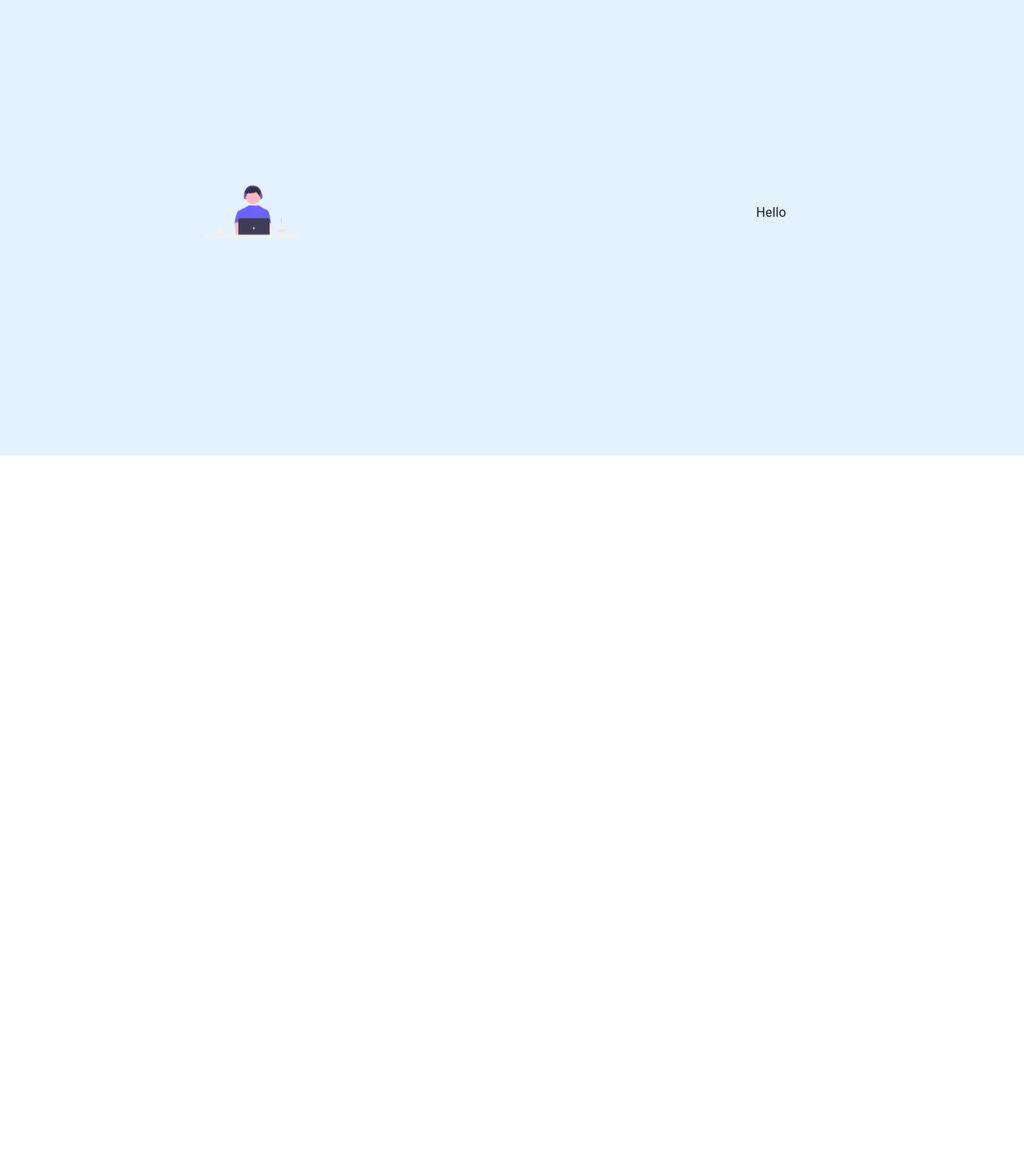
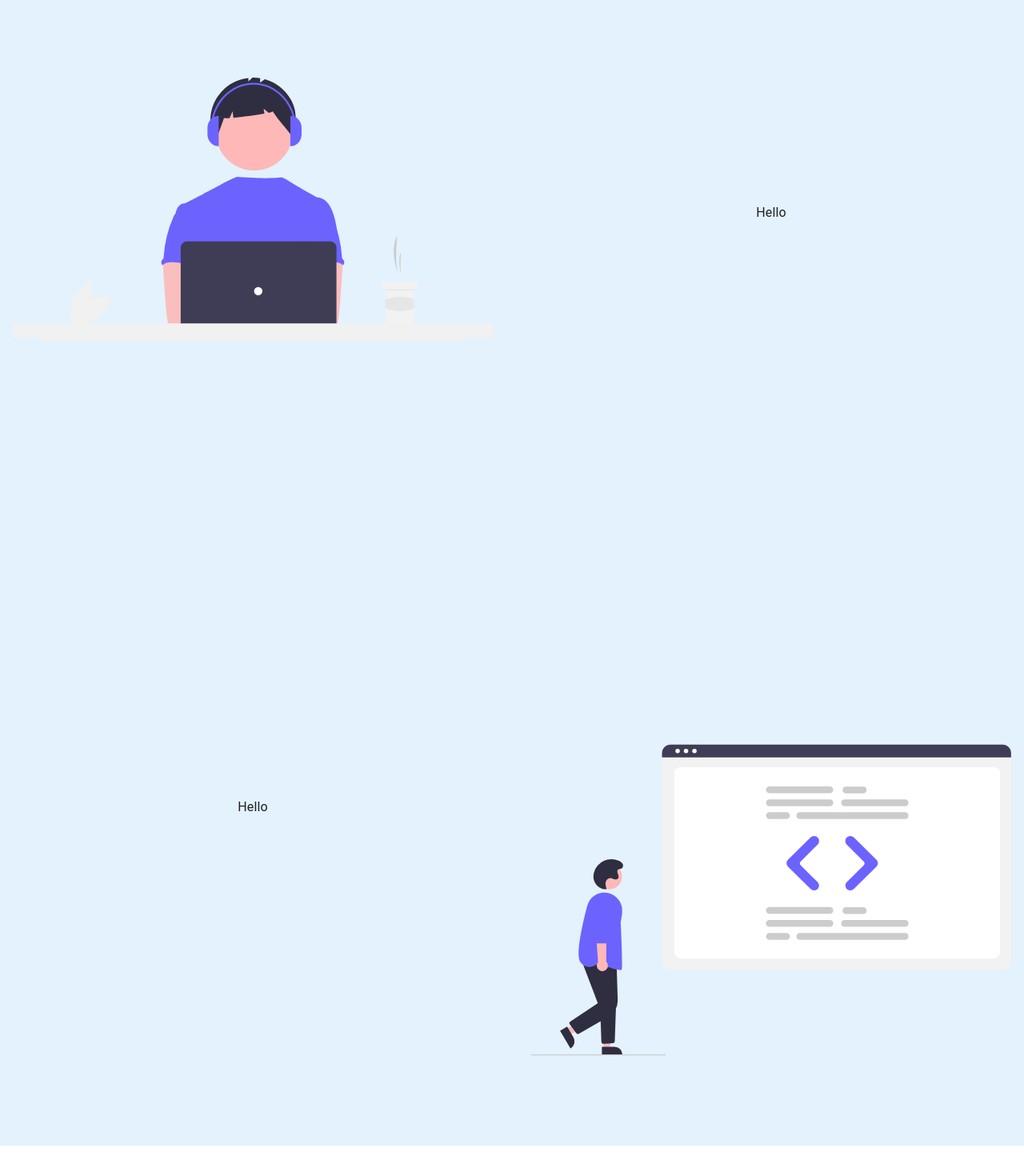
Before and after one commit to nutthanonn/react-shop, a React (Create React App) app: page / in a window 1280 px wide. Shown: the part 2323-3793 px from the top of the page at 80% size. Built offline with nearby package versions, Linux system fonts and the light colour scheme.

Commit message:
[+] react-typescript

```diff
--- a/src/pages/Home.tsx
+++ b/src/pages/Home.tsx
@@ -1,12 +1,9 @@
-import React, { useEffect } from "react";
+import React from "react";
 import { Box, Typography } from "@mui/material";
 import AboutMe from "../components/AboutMe";
 import Cart from "./Cart";
-import { useInView } from "react-intersection-observer";
 
 const Home: React.FC = () => {
-  const { ref, InView } = useInView<boolean>();
-
   return (
     <Box>
       <AboutMe />
--- a/src/pages/roadmap.tsx
+++ b/src/pages/roadmap.tsx
@@ -1,12 +1,49 @@
-import React, { useRef } from "react";
+import React, { useEffect } from "react";
 import { Box, Grid, Typography } from "@mui/material";
 import code from "../images/coding.svg";
-import { motion, useViewportScroll, useTransform } from "framer-motion";
+import codeReview from "../images/codeReview.svg";
+import { motion, useAnimation } from "framer-motion";
 import { blue } from "@mui/material/colors";
+import { useInView } from "react-intersection-observer";
 
 const RoadMap: React.FC = () => {
-  const { scrollYProgress } = useViewportScroll();
-  const scale = useTransform(scrollYProgress, [0, 1], [0.2, 2]);
+  const [refCode, InviewCode] = useInView();
+  const [refCodeReview, InviewCodeReview] = useInView();
+  const animation = useAnimation();
+  const animationCode = useAnimation();
+
+  useEffect(() => {
+    if (InviewCode) {
+      animation.start({
+        x: 0,
+        opacity: 1,
+        transition: {
+          type: "spring",
+          delay: 0.4,
+        },
+      });
+    } else {
+      animation.start({
+        x: -100,
+        opacity: 0,
+      });
+    }
+    if (InviewCodeReview) {
+      animationCode.start({
+        x: 0,
+        opacity: 1,
+        transition: {
+          type: "spring",
+          delay: 0.4,
+        },
+      });
+    } else {
+      animationCode.start({
+        x: -100,
+        opacity: 0,
+      });
+    }
+  }, [InviewCode, InviewCodeReview]);
 
   return (
     <Box sx={{ mt: 2, bgcolor: blue["50"] }}>
@@ -21,8 +58,8 @@ const RoadMap: React.FC = () => {
             alignItems: "center",
           }}
         >
-          <motion.div style={{ scale }}>
-            <img src={code} width="600" height="600" />
+          <motion.div animate={animation}>
+            <img src={code} width="600" height="600" alt="" ref={refCode} />
           </motion.div>
         </Grid>
         <Grid
@@ -37,6 +74,39 @@ const RoadMap: React.FC = () => {
         >
           <Typography>Hello</Typography>
         </Grid>
+        <Grid
+          item
+          md={6}
+          xs={12}
+          sx={{
+            display: "flex",
+            justifyContent: "center",
+            alignItems: "center",
+          }}
+        >
+          <Typography>Hello</Typography>
+        </Grid>
+        <Grid
+          item
+          md={6}
+          xs={12}
+          sx={{
+            display: "flex",
+            justifyContent: "center",
+            alignItems: "center",
+            mt: 30,
+          }}
+        >
+          <motion.div animate={animationCode}>
+            <img
+              src={codeReview}
+              width="600"
+              height="600"
+              alt=""
+              ref={refCodeReview}
+            />
+          </motion.div>
+        </Grid>
       </Grid>
     </Box>
   );
```
Also changed, not shown: src/images/codeReview.svg (added).
